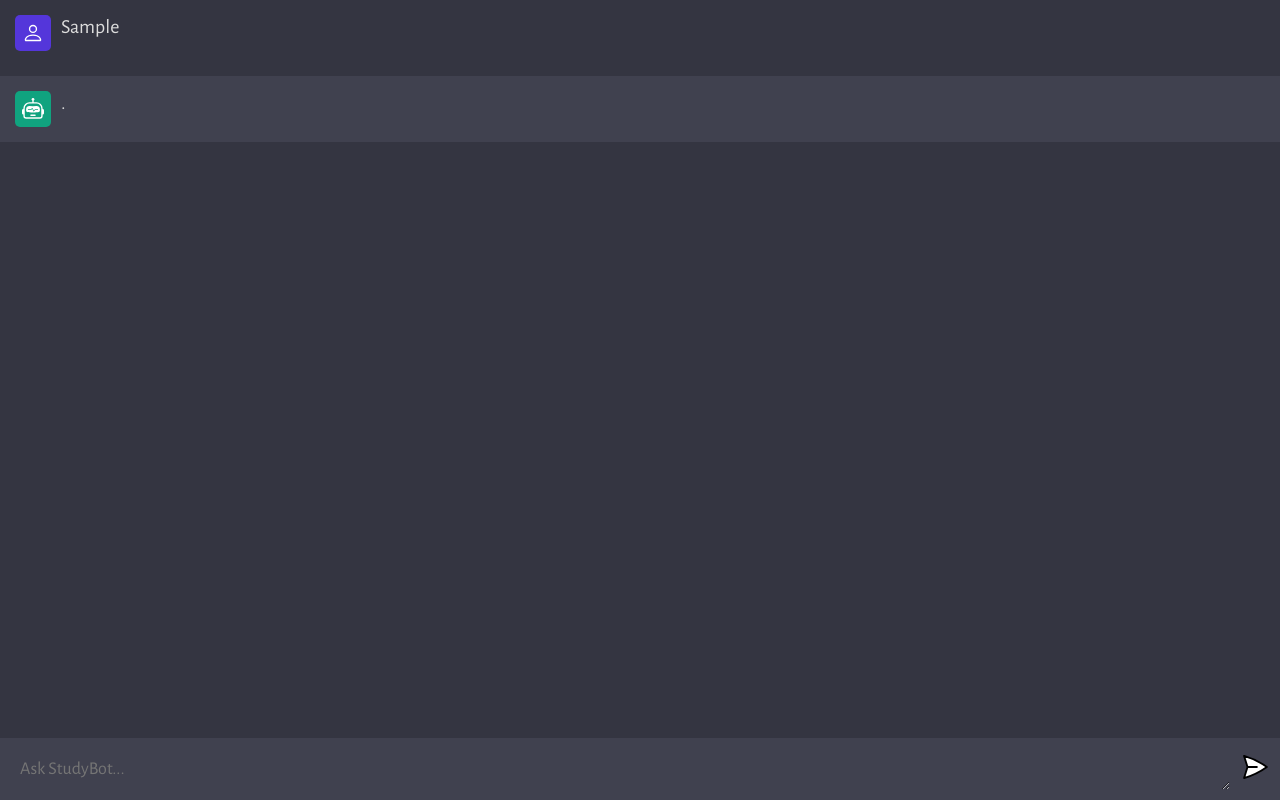
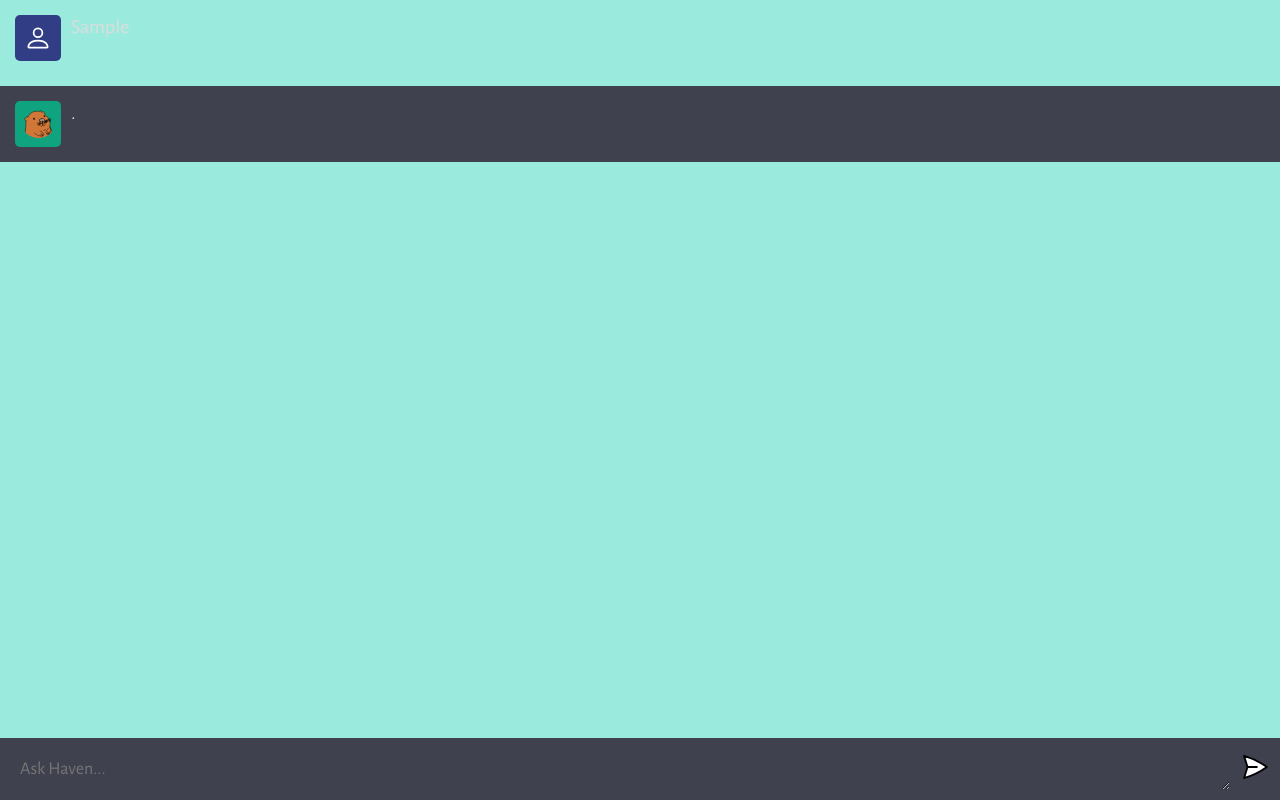
Before and after one commit to Pamelachristina/studyBot, a website built with Vite: page client/index.html in a window 1280 px wide. Both pictures are taken after typing "Sample" into the empty fields and a click on the button 1255 px from the left and 769 px from the top of the page. Built offline with nearby package versions, Linux system fonts and the light colour scheme.

Commit message:
updated css

```diff
--- a/client/index.html
+++ b/client/index.html
@@ -2,9 +2,9 @@
 <html lang="en">
   <head>
     <meta charset="UTF-8" />
-    <link rel="icon" type="image/svg+xml" href="/favicon.ico" />
+    <link rel="icon" type="image/svg+xml" href="assets/haven-02.svg" />
     <meta name="viewport" content="width=device-width, initial-scale=1.0" />
-    <title>StudyBot Your Coding AI</title>
+    <title>SafeHaven</title>
     <link rel="stylesheet" href="style.css" />
   </head>
   <body>
@@ -16,7 +16,7 @@
           name="prompt"
           rows="1"
           cols="1"
-          placeholder="Ask StudyBot..."
+          placeholder="Ask Haven..."
         ></textarea>
         <button type="submit"><img src="assets/send.svg" /></button>
       </form>
--- a/client/script.js
+++ b/client/script.js
@@ -1,4 +1,4 @@
-import bot from "./assets/bot.svg";
+import bot from "./assets/haven-02.svg";
 import user from "./assets/user.svg";
 
 const form = document.querySelector("form");
--- a/client/style.css
+++ b/client/style.css
@@ -8,13 +8,13 @@
 }
 
 body {
-  background: #343541;
+  background: #9AEBDD;
 }
 
 #app {
   width: 100vw;
   height: 100vh;
-  background: #343541;
+  background: #9AEBDD;
 
   display: flex;
   flex-direction: column;
@@ -65,11 +65,11 @@ body {
 }
 
 .profile {
-  width: 36px;
-  height: 36px;
+  width: 46px;
+  height: 46px;
   border-radius: 5px;
 
-  background: #5436DA;
+  background: #313E86;
 
   display: flex;
   justify-content: center;
--- a/server/server.js
+++ b/server/server.js
@@ -26,7 +26,7 @@ app.post("/", async (req, res) => {
     const prompt = req.body.prompt;
 
     const response = await openai.createCompletion({
-      model: "text-davinci-003",
+      model: "gpt-3.5-turbo",
       prompt: `${prompt}`,
       temperature: 0, // Higher values means the model will take more risks.
       max_tokens: 3000, // The maximum number of tokens to generate in the completion. Most models have a context length of 2048 tokens (except for the newest models, which support 4096).
```
Also changed, not shown: client/assets/haven-02.svg (added), 2 other files.
